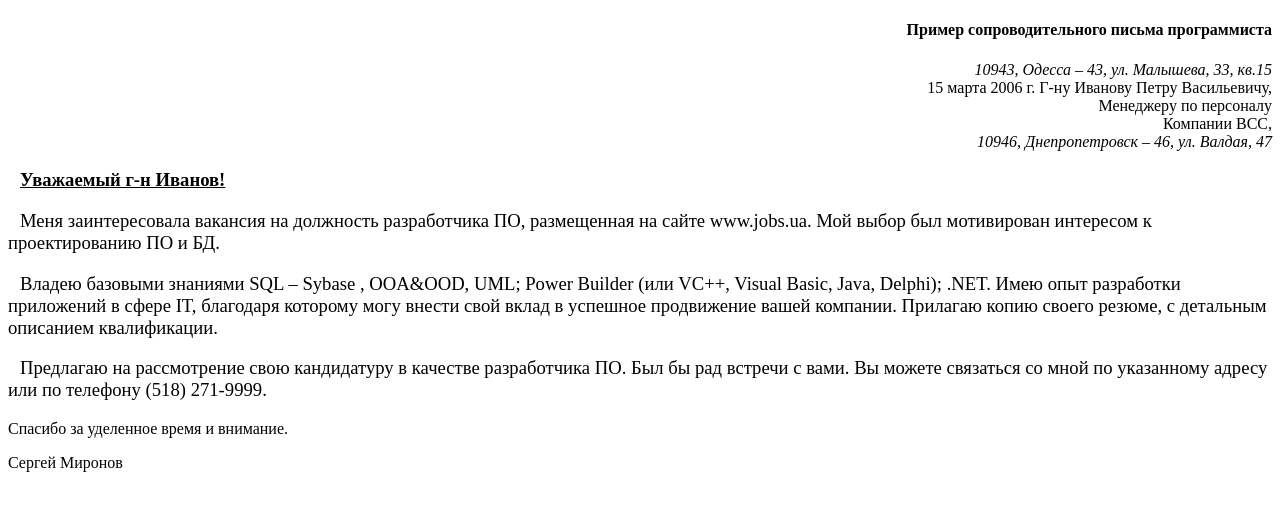
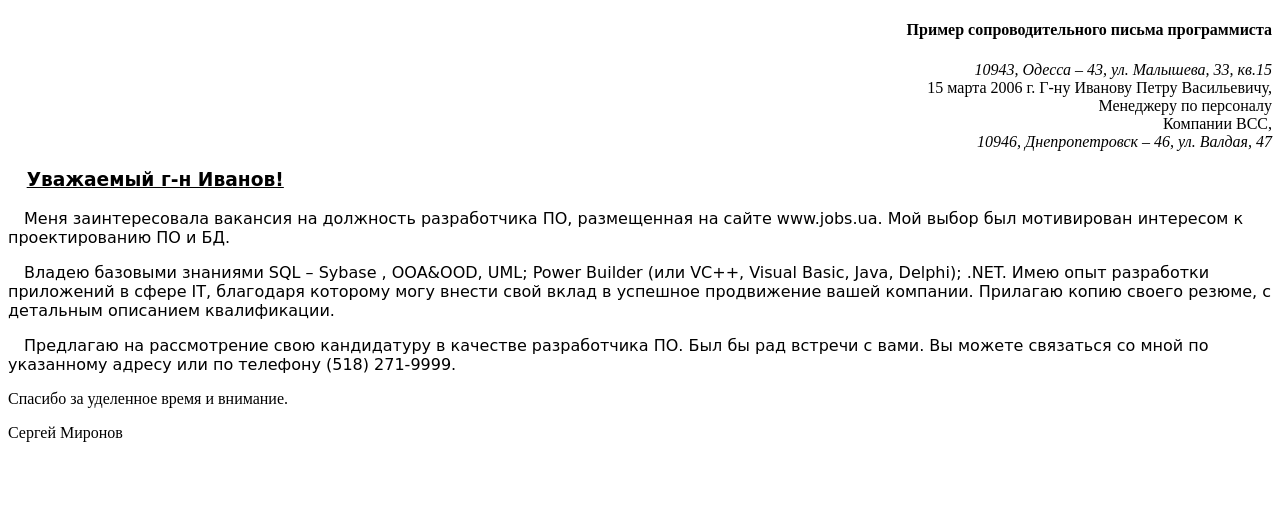
Before and after one commit to VitalyRadionov/Radionov_Vitaly, a plain HTML site: page 01_CSS_style_text/base2/base.html in a window 1280 px wide. Drawn offline with Linux system fonts and the light colour scheme.

Commit message:
01_CSS_style_text

```diff
--- a/01_CSS_style_text/base2/style.css
+++ b/01_CSS_style_text/base2/style.css
@@ -2,12 +2,12 @@ header {
     text-align: right;
 }
 h3 {
-    text-indent:12px; /*отступ первой строки от края*/
-    font: bold 14pt segoe script, segoe print; /*жирный, 12пт, шрифт*/
+    text-indent:1em; /*отступ первой строки от края*/
+    font: bold 14pt 'Bad Script', cursive; /*жирный, 16пт, шрифт*/
     text-decoration: underline; /*подчеркивание*/
 
 }
 article {
-    text-indent:12px;
-    font: 14pt segoe script, segoe print;
+    text-indent:1em; /*отступ первой строки от края*/
+    font: 12pt 'Bad Script', cursive;
 }
```
